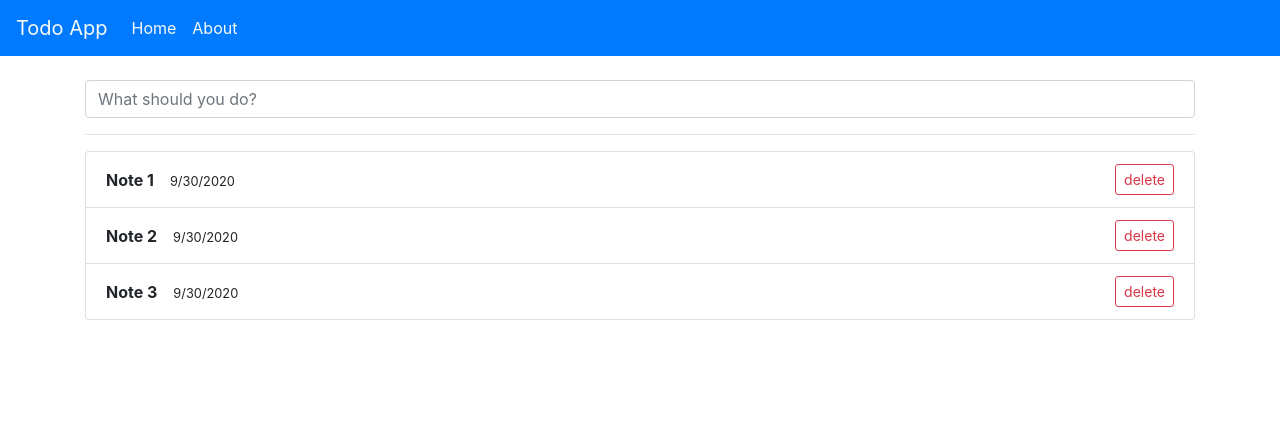
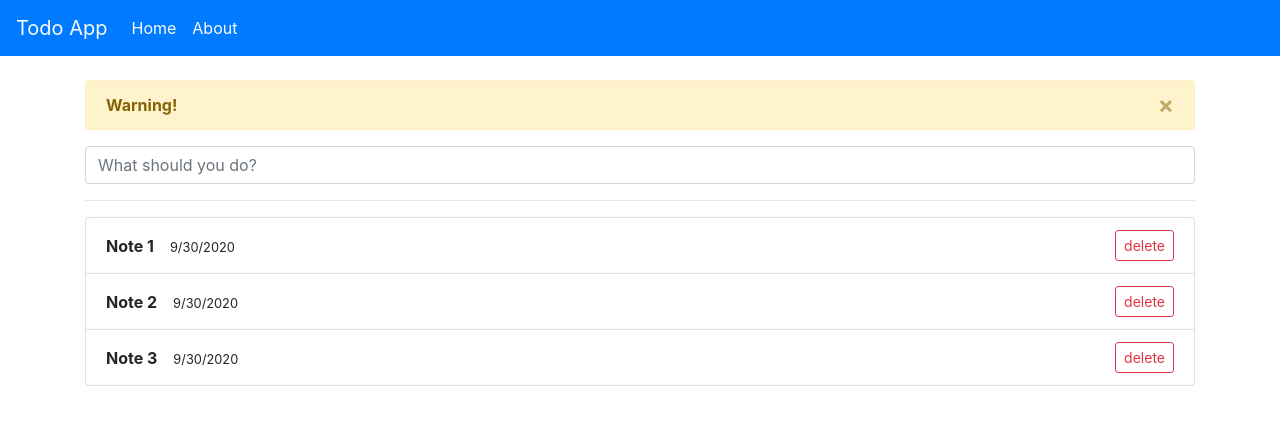
Before and after one commit to PhillJK/todo-react-app, a React (Create React App) app: page / in a window 1280 px wide. Shown: the top 422 px of the page. Built offline with nearby package versions, Linux system fonts and the light colour scheme.

Commit message:
Moved context folder to src folder

```diff
--- a/src/App.js
+++ b/src/App.js
@@ -4,7 +4,7 @@ import Home from "./pages/Home";
 import About from "./pages/About";
 import Navbar from "./components/Navbar";
 import Alert from "./components/Alert";
-import AlertState from "../context/alert/AlertState";
+import AlertState from "./context/alert/AlertState";
 
 const App = () => {
   return (
--- a/src/components/Alert.js
+++ b/src/components/Alert.js
@@ -1,13 +1,17 @@
-import React from "react";
+import React, { useContext } from "react";
+import AlertContext from "../context/alert/alertContext";
 
-const Alert = ({ alert }) => {
+const Alert = () => {
+  const { alert, hide } = useContext(AlertContext);
+
   if (!alert) {
     return null;
   }
   return (
     <div class={`alert alert-${alert.type || "warning"} alert-dismissible`}>
-      <strong>Warning!</strong> {alert.text}
-      <button type="button" class="close" aria-label="Close">
+      <strong>Warning!</strong>
+      {alert.text}
+      <button onClick={hide} type="button" class="close" aria-label="Close">
         <span aria-hidden="true">&times;</span>
       </button>
     </div>
--- a/src/components/Form.js
+++ b/src/components/Form.js
@@ -1,13 +1,25 @@
-import React from "react";
+import React, { useState, useContext } from "react";
+import AlertContext from "../context/alert/alertContext";
 
 const Form = () => {
+  const [value, setValue] = useState("");
+  const alert = useContext(AlertContext);
+
+  const submitHandler = (event) => {
+    event.preventDefault();
+
+    alert.show(value, "success");
+  };
+
   return (
-    <form>
+    <form onSubmit={submitHandler}>
       <div className="form-group">
         <input
           type="text"
           className="form-control"
           placeholder="What should you do?"
+          value={value}
+          onChange={(e) => setValue(e.target.value)}
         />
       </div>
     </form>
```
Also changed, not shown: src/context/alert/AlertState.js (renamed from context/alert/AlertState.js), src/context/alert/alertContext.js (renamed from context/alert/alertContext.js), src/context/alert/alertReducer.js (renamed from context/alert/alertReducer.js), src/context/types.js (renamed from context/types.js).
